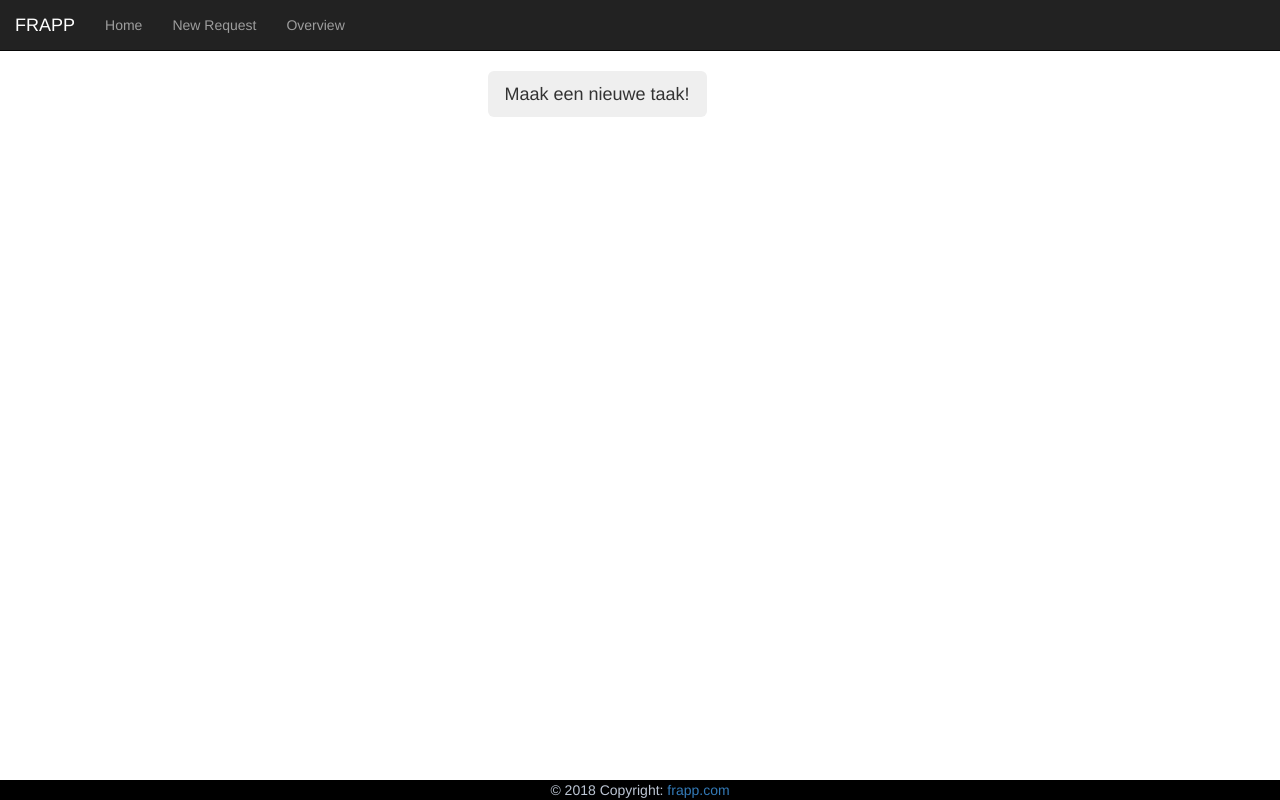
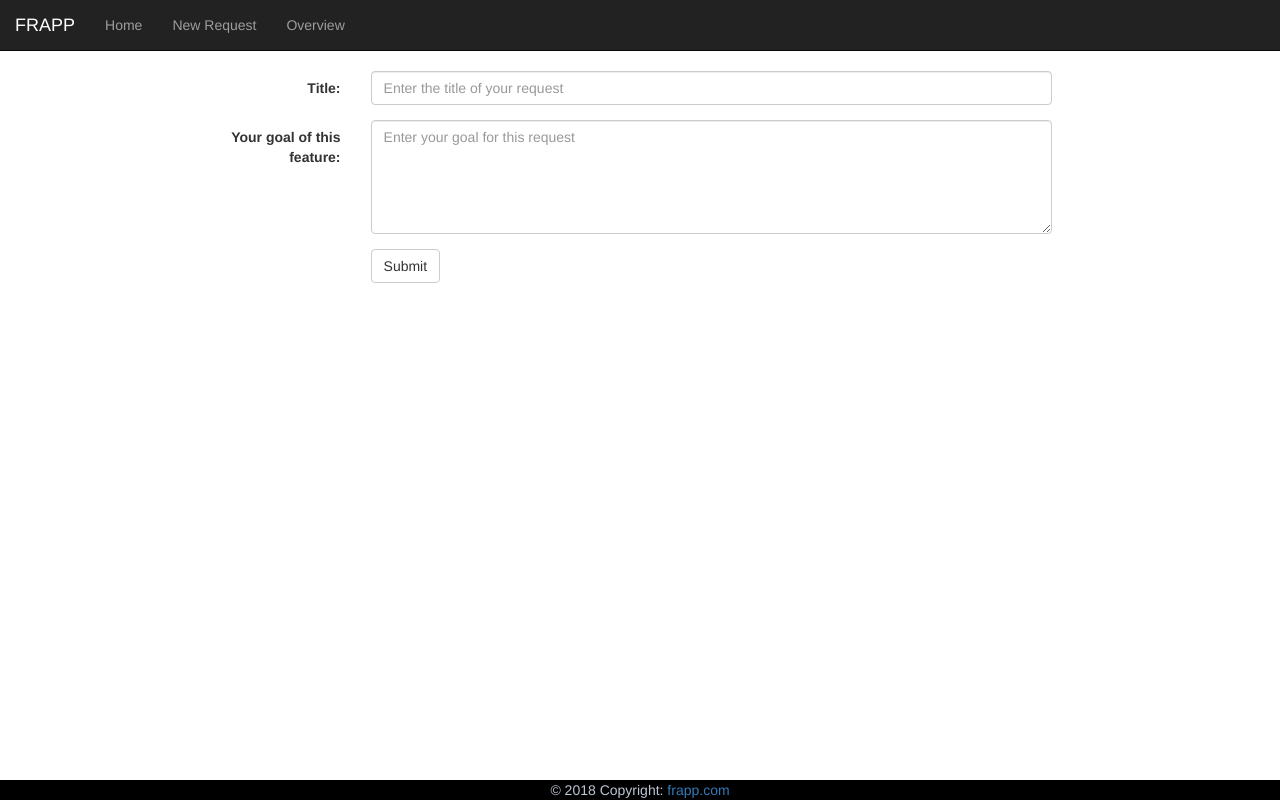
Before and after one commit to sannevm/FeatureRequestApp, an Angular app in the folder ClientApp/: page /new-feature-request in a window 1280 px wide. Built offline with nearby package versions, Linux system fonts and the light colour scheme.

Commit message:
Created simple form to enter a title and description

```diff
--- a/ClientApp/package.json
+++ b/ClientApp/package.json
@@ -19,6 +19,7 @@
     "@angular/platform-browser": "~7.2.0",
     "@angular/platform-browser-dynamic": "~7.2.0",
     "@angular/router": "~7.2.0",
+    "@ng-bootstrap/ng-bootstrap": "^4.1.0",
     "core-js": "^2.5.4",
     "rxjs": "~6.3.3",
     "tslib": "^1.9.0",
--- a/ClientApp/src/app/app.module.ts
+++ b/ClientApp/src/app/app.module.ts
@@ -1,5 +1,6 @@
 import { BrowserModule } from '@angular/platform-browser';
 import { NgModule } from '@angular/core';
+import { NgbModule } from '@ng-bootstrap/ng-bootstrap';
 
 import { AppRoutingModule } from './app-routing.module';
 import { AppComponent } from './app.component';
@@ -7,6 +8,7 @@ import { HeaderComponent } from './header/header.component';
 import { FooterComponent } from './footer/footer.component';
 import { HomePageComponent } from './home-page/home-page.component';
 import { NewRequestPageComponent } from './new-request-page/new-request-page.component';
+import { NewFeatureRequestModalComponent } from './modals/new-feature-request-modal/new-feature-request-modal.component';
 
 @NgModule({
   declarations: [
@@ -14,11 +16,13 @@ import { NewRequestPageComponent } from './new-request-page/new-request-page.com
     HeaderComponent,
     FooterComponent,
     HomePageComponent,
-    NewRequestPageComponent
+    NewRequestPageComponent,
+    NewFeatureRequestModalComponent
   ],
   imports: [
     BrowserModule,
-    AppRoutingModule
+    AppRoutingModule,
+    NgbModule.forRoot(),
   ],
   providers: [],
   bootstrap: [AppComponent]
--- /dev/null
+++ b/ClientApp/src/app/modals/new-feature-request-modal/new-feature-request-modal.component.html
@@ -0,0 +1,23 @@
+<ng-template #content let-c="close" let-d="dismiss">
+    <div class="modal-header">
+      <h4 class="modal-title" id="modal-basic-title">Nieuwe taak</h4>
+      <button type="button" class="close" aria-label="Close" (click)="d('Cross click'); close()">
+        <span aria-hidden="true">&times;</span>
+      </button>
+    </div>
+    <div class="modal-body">
+      <form>
+        <div class="form-group">
+          <div class="input-group">
+              <textarea matInput placeholder="Wat ga je doen?" style="width:400px" #todoItemDescription></textarea>
+          </div>
+        </div>
+      </form>
+    </div>
+    <div class="modal-footer">
+      <!-- <button type="button" class="btn btn-outline-dark" (click)="c('Save click')">Save</button> -->
+      <button type="button" class="btn btn-outline-dark" (click)="add(todoItemDescription.value) ; todoItemDescription.value=''">Save</button>
+    </div>
+  </ng-template>
+
+  <button class="btn btn-lg btn-light" (click)="open(content)">Maak een nieuwe taak!</button>
--- /dev/null
+++ b/ClientApp/src/app/modals/new-feature-request-modal/new-feature-request-modal.component.ts
@@ -0,0 +1,35 @@
+import { Component, OnInit } from '@angular/core';
+import {NgbModal, NgbModule, ModalDismissReasons} from '@ng-bootstrap/ng-bootstrap';
+
+
+@Component({
+  selector: 'app-new-feature-request-modal',
+  templateUrl: './new-feature-request-modal.component.html',
+  styleUrls: ['./new-feature-request-modal.component.css']
+})
+export class NewFeatureRequestModalComponent {
+
+  closeResult: string;
+
+  constructor(private modalService: NgbModal) {}
+
+  open(content) {
+    this.modalService.open(content, {ariaLabelledBy: 'modal-basic-title'}).result.then((result) => {
+      this.closeResult = `Closed with: ${result}`;
+    }, (reason) => {
+      this.closeResult = `Dismissed ${this.getDismissReason(reason)}`;
+    });
+  }
+
+  private getDismissReason(reason: any): string {
+    if (reason === ModalDismissReasons.ESC) {
+      return 'by pressing ESC';
+    } else if (reason === ModalDismissReasons.BACKDROP_CLICK) {
+      return 'by clicking on a backdrop';
+    } else {
+      return  `with: ${reason}`;
+    }
+  }
+
+  close(){window.location.reload();}
+}
--- a/ClientApp/src/app/new-request-page/new-request-page.component.html
+++ b/ClientApp/src/app/new-request-page/new-request-page.component.html
@@ -1,33 +1,27 @@
 <div class="container-fluid">
   <div class="row">
-    <div class="col-lg-3"></div>
-    <div class="col-lg-6">
-
-      <ng-template #content let-c="close" let-d="dismiss">
-        <div class="modal-header">
-          <h4 class="modal-title" id="modal-basic-title">Nieuwe taak</h4>
-          <button type="button" class="close" aria-label="Close" (click)="d('Cross click'); close()">
-            <span aria-hidden="true">&times;</span>
-          </button>
-        </div>
-        <div class="modal-body">
-          <form>
-            <div class="form-group">
-              <div class="input-group">
-                <textarea matInput placeholder="Wat ga je doen?" style="width:400px" #todoItemDescription></textarea>
-              </div>
+    <div class="col-lg-2"></div>
+    <div class="col-lg-8">
+        <form class="form-horizontal">
+          <div class="form-group">
+            <label class="control-label col-sm-2">Title:</label>
+            <div class="col-sm-10">
+              <input type="string" class="form-control" #title placeholder="Enter the title of your request">
             </div>
-          </form>
-        </div>
-        <div class="modal-footer">
-          <!-- <button type="button" class="btn btn-outline-dark" (click)="c('Save click')">Save</button> -->
-          <button type="button" class="btn btn-outline-dark"
-            (click)="add(todoItemDescription.value) ; todoItemDescription.value=''">Save</button>
-        </div>
-      </ng-template>
-
-      <button class="btn btn-lg btn-light" (click)="open(content)">Maak een nieuwe taak!</button>
-      <div class="col-lg-3"></div>
+          </div>
+          <div class="form-group">
+            <label class="control-label col-sm-2" >Your goal of this feature:</label>
+            <div class="col-sm-10">
+              <textarea rows="5" class="form-control"  #description placeholder="Enter your goal for this request"></textarea>
+            </div>
+          </div>
+          <div class="form-group">
+            <div class="col-sm-offset-2 col-sm-10">
+              <button type="button" class="btn btn-default" (click)="add(title.value, description.value); title.value=''; description.value=''">Submit</button>
+            </div>
+          </div>
+        </form>
     </div>
+    <div class="col-lg-2"></div>
   </div>
 </div>
--- a/ClientApp/src/app/new-request-page/new-request-page.component.ts
+++ b/ClientApp/src/app/new-request-page/new-request-page.component.ts
@@ -1,4 +1,6 @@
 import { Component, OnInit } from '@angular/core';
+import {NgbModal, NgbModule, ModalDismissReasons} from '@ng-bootstrap/ng-bootstrap';
+
 
 @Component({
   selector: 'app-new-request-page',
@@ -7,9 +9,13 @@ import { Component, OnInit } from '@angular/core';
 })
 export class NewRequestPageComponent implements OnInit {
 
-  constructor() { }
+  ngOnInit(){}
 
-  ngOnInit() {
+  add(title: string, description: string): void {
+    console.log("Add wordt aangeroepen!");
+    console.log("The title is: ", title);
+    console.log("The description is: ",  description);
+
   }
 
 }
```
Also changed, not shown: ClientApp/src/app/modals/new-feature-request-modal/new-feature-request-modal.component.css (added), 2 other files (tests, documents, lock files or other folders).
